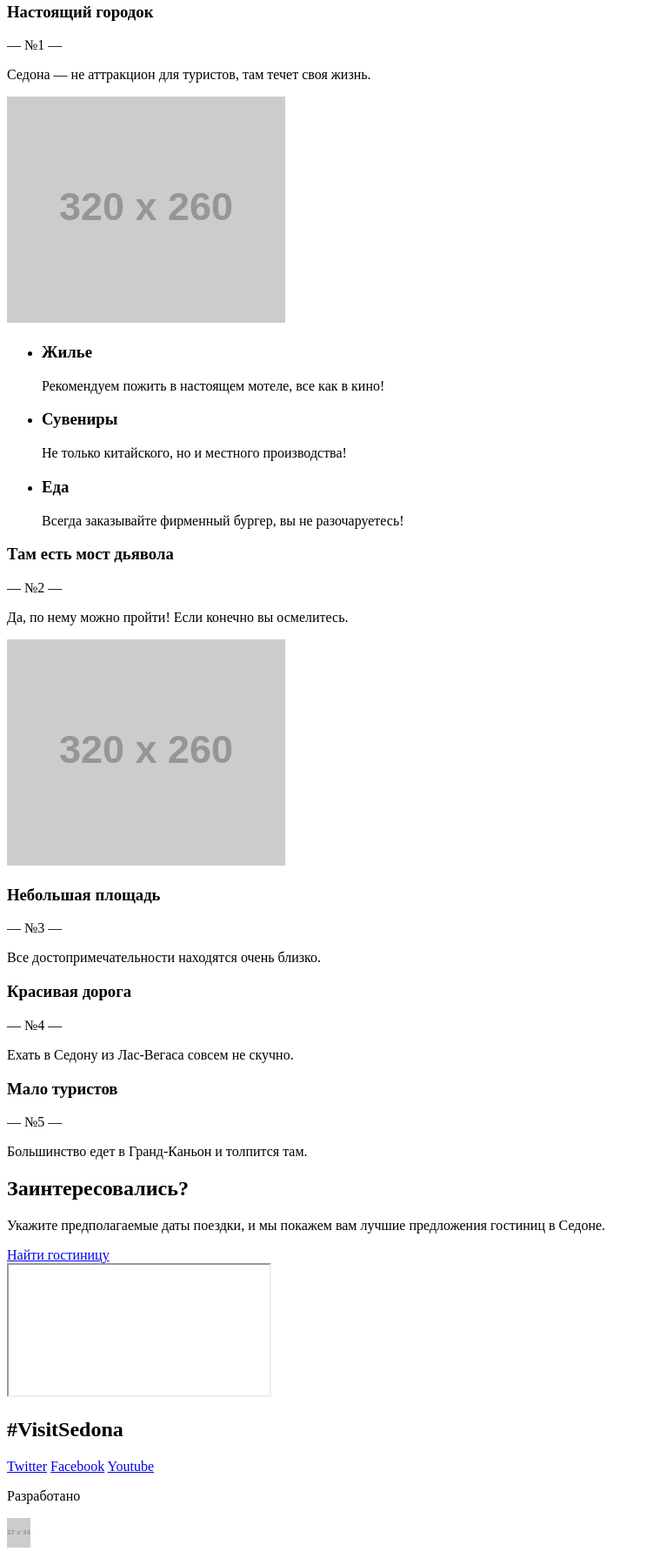
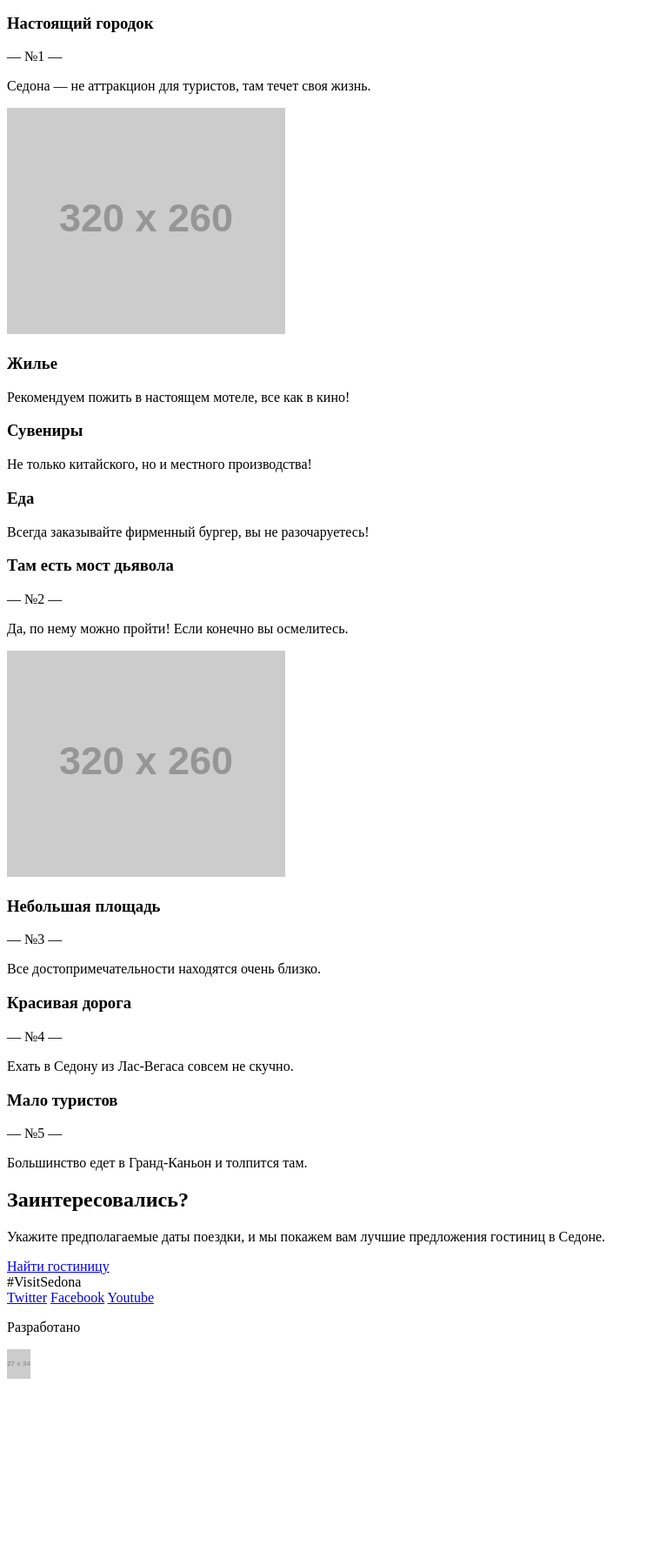
Before and after one commit to rustamyusupov/151188-sedona, a website: page index.html in a window 1280 px wide. Shown: the part 518-2309 px from the top of the page at 87% size, without its empty margins (0-751 px from the left). After the commit the page ends 2115 px from the top, so only its background shows below. Drawn offline with Linux system fonts and the light colour scheme; placeholder pictures from the web are drawn by us.

Commit message:
Внес исправления после замечаний наставника

```diff
--- a/index.html
+++ b/index.html
@@ -2,110 +2,104 @@
 <html lang="ru">
   <head>
     <meta charset="utf-8">
-    <title>HTML Academy: Седона</title>
+    <title>Седона</title>
   </head>
   <body>
     <header class="page-header">
-      <div class="logo">
-        <a class="logo__link" href="#">
-          <img src="http://placehold.it/102x83" width="102" height="83" alt="Логотип Седона">
-        </a>
-      </div>
       <nav class="menu">
         <ul class="menu__list">
-          <li class="menu__item"><a class="menu__link menu__link--active" href="#">Главная</a></li>
+          <li class="menu__item"><a class="menu__link menu__link--active">Главная</a></li>
           <li class="menu__item"><a class="menu__link" href="#">Фото и видео</a></li>
           <li class="menu__item"><a class="menu__link" href="#">Форма отзыва</a></li>
           <li class="menu__item"><a class="menu__link" href="#">HTML Academy</a></li>
         </ul>
+        <button class="btn-close">Закрыть</button>
       </nav>
+      <div class="logo">
+        <a class="logo__link">
+          <img src="http://placehold.it/102x83" width="102" height="83" alt="Логотип Седона">
+        </a>
+      </div>
+    </header>
     <div class="welcome">
       <img src="http://placehold.it/282x214" width="282" height="214" alt="Welcome to the gorgeous Sedona">
     </div>
-    </header>
-    <main>
     <section class="features">
-        <div class="section__header">
-          <h1>Седона — небольшой городок в Аризоне, заслуживающий большего!</h1>
-          <p>Рассмотрим 5 причин, по которым Седона круче, чем Гранд-Каньон!</p>
+      <div class="features__header">
+        <h1 class="features__title">Седона — небольшой городок в Аризоне, заслуживающий большего!</h1>
+        <p class="features__text">Рассмотрим 5 причин, по которым Седона круче, чем Гранд-Каньон!</p>
       </div>
-        <div class="features__item">
-          <div class="features__header">
-            <h3>Настоящий городок</h2>
-            <p>— №1 —</p>
-            <p>Седона — не аттракцион для туристов, там течет своя жизнь.</p>
+      <div class="feature__row">
+        <div class="feature">
+          <h3 class="feature__title">Настоящий городок</h2>
+          <div class="feature__text">— №1 —</div>
+          <p class="feature__text">Седона — не аттракцион для туристов, там течет своя жизнь.</p>
         </div>
-          <div class="features__picture">
-            <img src="http://placehold.it/320x260" width="320" height="260" alt="Город">
-          </div>
-          <ul class="features__list">
-            <li class="features__item">
-              <h3>Жилье</h3>
-              <p>Рекомендуем пожить в настоящем мотеле, все как в кино!</p>
-            </li>
-            <li class="features__item">
-              <h3>Сувениры</h3>
-              <p>Не только китайского, но и местного производства!</p>
-            </li>
-            <li class="features__item">
-              <h3>Еда</h3>
-              <p>Всегда заказывайте фирменный бургер, вы не разочаруетесь!</p>
-            </li>
-          </ul>
-        </div>
-        <div class="features__item">
-          <div class="features__header">
-            <h3>Там есть мост дьявола</h2>
-            <p>— №2 —</p>
-            <p>Да, по нему можно пройти! Если конечно вы осмелитесь.</p>
-          </div>
-          <div class="features__picture">
-            <img src="http://placehold.it/320x260" width="320" height="260" alt="Мост">
+        <div class="feature-picture">
+          <!-- TODO: Чет в ничего лучше не придумал, пока) -->
+          <img class="feature-picture__image" src="http://placehold.it/320x260" width="320" height="260" alt="Город">
         </div>
       </div>
-        <div class="features__item">
-          <div class="features__header">
-            <h3>Небольшая площадь</h2>
-            <p>— №3 —</p>
-            <p>Все достопримечательности находятся очень близко.</p>
+      <div class="feature__row">
+        <div class="feature">
+          <h3 class="feature__title">Жилье</h3>
+          <p class="feature__text">Рекомендуем пожить в настоящем мотеле, все как в кино!</p>
+        </div>
+        <div class="feature">
+          <h3 class="feature__title">Сувениры</h3>
+          <p class="feature__text">Не только китайского, но и местного производства!</p>
+        </div>
+        <div class="feature">
+          <h3 class="feature__title">Еда</h3>
+          <p class="feature__text">Всегда заказывайте фирменный бургер, вы не разочаруетесь!</p>
         </div>
       </div>
-        <div class="features__item">
-          <div class="features__header">
-            <h3>Красивая дорога</h2>
-            <p>— №4 —</p>
-            <p>Ехать в Седону из Лас-Вегаса совсем не скучно.</p>
+      <div class="feature__row">
+        <div class="feature">
+          <h3 class="feature__title">Там есть мост дьявола</h2>
+          <div class="feature__text">— №2 —</div>
+          <p class="feature__text">Да, по нему можно пройти! Если конечно вы осмелитесь.</p>
+        </div>
+        <div class="feature-picture">
+          <img class="feature-picture__image" src="http://placehold.it/320x260" width="320" height="260" alt="Мост">
         </div>
       </div>
-        <div class="features__item">
-          <div class="features__header">
-            <h3>Мало туристов</h2>
-            <p>— №5 —</p>
-            <p>Большинство едет в Гранд-Каньон и толпится там.</p>
+      <div class="feature__row">
+        <div class="feature">
+          <h3 class="feature__title">Небольшая площадь</h2>
+          <div class="feature__text">— №3 —</div>
+          <p class="feature__text">Все достопримечательности находятся очень близко.</p>
+        </div>
+        <div class="feature">
+          <h3 class="feature__title">Красивая дорога</h2>
+          <div class="feature__text">— №4 —</div>
+          <p class="feature__text">Ехать в Седону из Лас-Вегаса совсем не скучно.</p>
+        </div>
+        <div class="feature">
+          <h3 class="feature__title">Мало туристов</h2>
+          <div class="feature__text">— №5 —</div>
+          <p class="feature__text">Большинство едет в Гранд-Каньон и толпится там.</p>
         </div>
       </div>
     </section>
     <section class="hotel-search">
       <div class="section-header">
-          <h2>Заинтересовались?</h1>
-          <p>Укажите предполагаемые даты поездки, и мы покажем вам лучшие предложения гостиниц в Седоне.</p>
+        <h2 class="hotel-search__title">Заинтересовались?</h1>
+        <p class="hotel-search__text">Укажите предполагаемые даты поездки, и мы покажем вам лучшие предложения гостиниц в Седоне.</p>
       </div>
-        <a class="btn" href="#">Найти гостиницу</a>
-        <div class="hotel-search__map">
-          <iframe src="" width="" height=""></iframe>
-        </div>
+      <a class="btn btn--search" href="#">Найти гостиницу</a>
+      <div class="hotel-search__map"></div>
     </section>
-    </main>
     <footer class="page-footer">
-      <h2>#VisitSedona</h2>
+      <div class="page-footer__title">#VisitSedona</div>
       <div class="social">
-        <a class="btn social-tw" href="#">Twitter</a>
-        <a class="btn social-fb" href="#">Facebook</a>
-        <a class="btn social-yt" href="#">Youtube</a>
+        <a class="social-btn social-btn--tw" href="#">Twitter</a>
+        <a class="social-btn social-btn--fb" href="#">Facebook</a>
+        <a class="social-btn social-btn--yt" href="#">Youtube</a>
       </div>
       <div class="copyright">
-        <p>Разработано</p>
-        <img src="http://placehold.it/27x34" width="27" height="34" alt="Логотип HTML Academy">
+        <p class="copyright__title">Разработано</p>
+        <img class="copyright__image" src="http://placehold.it/27x34" width="27" height="34" alt="Логотип HTML Academy">
       </div>
     </footer>
   </body>
```
Lines whose indentation alone changed are shown as unchanged.
